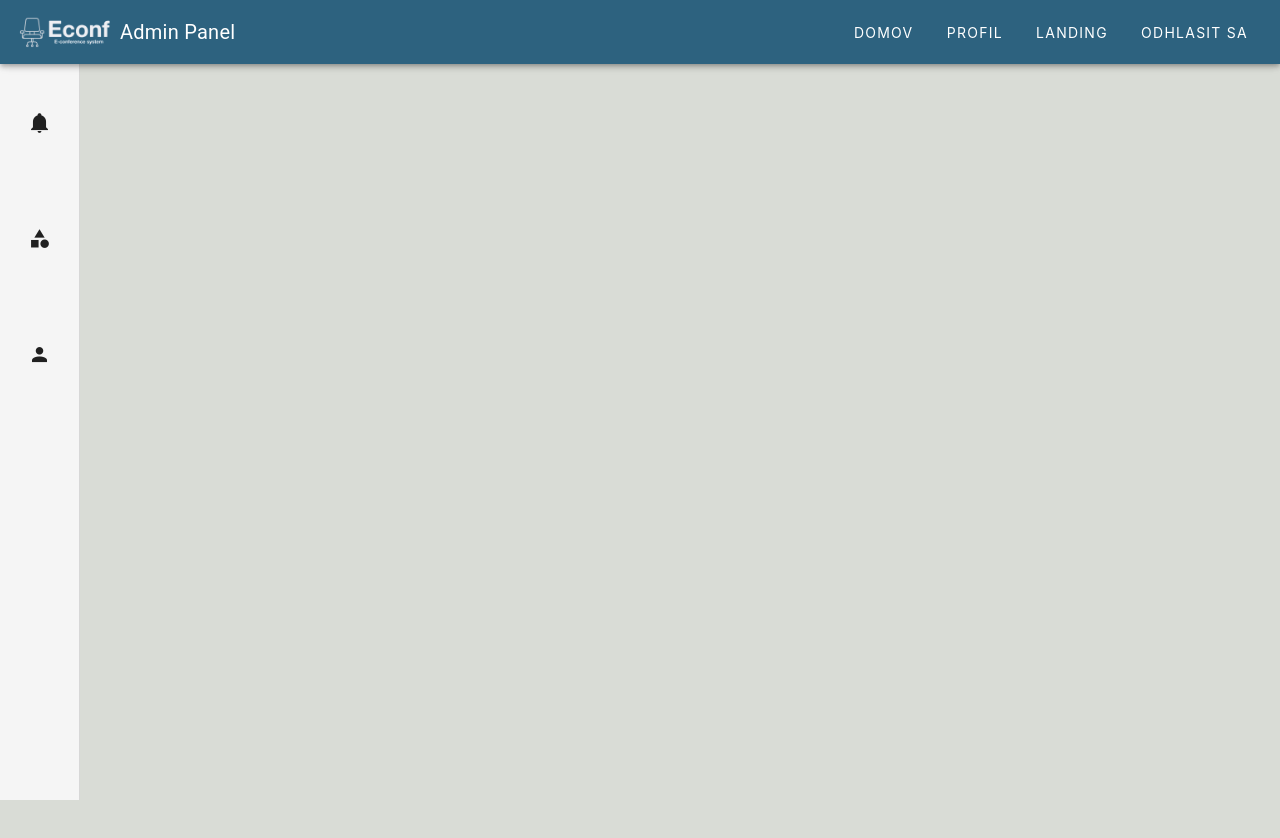
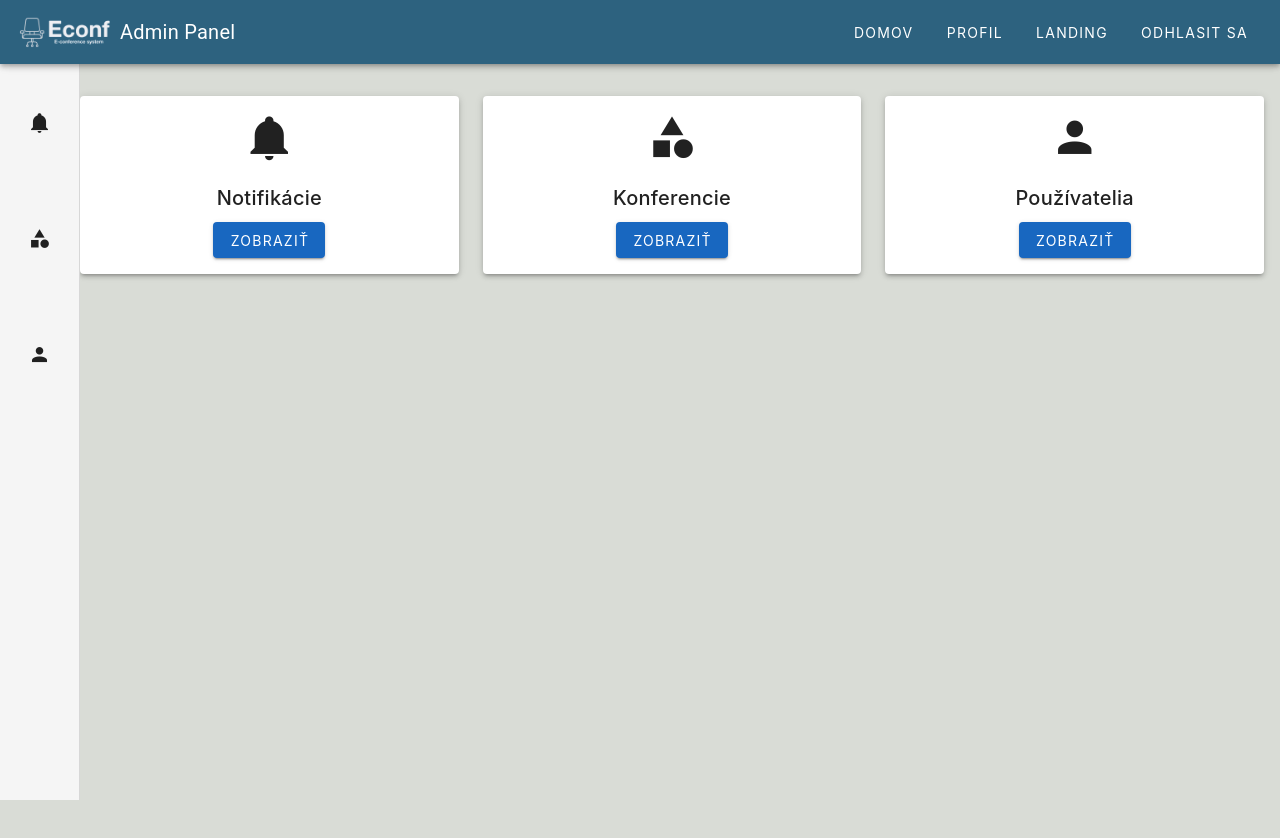
Before and after one commit to bencepiatrik/sw-ing-2024, a Vue app in the folder frontend/: page /admin in a window 1280 px wide. Shown: the top 838 px of the page. Built offline with nearby package versions, Linux system fonts and the light colour scheme; no server answers; sample sign-in values are in the browser's storage.

Commit message:
admin page cards for better navigation

```diff
--- a/frontend/src/views/AdminPage.vue
+++ b/frontend/src/views/AdminPage.vue
@@ -1,5 +1,5 @@
 <template>
-  <v-app style="background-color: #D9DCD6;">
+  <v-app style="background-color: #D9DCD6; ">
     <!-- Navbar -->
     <v-app-bar app color="#2D627F" dark>
       <v-container fluid>
@@ -26,9 +26,37 @@
     </v-app-bar>
 
     <!-- Sidebar + Content Layout -->
-    <v-main fluid class="pa-4" style="background-color: #D9DCD6;">
+    <v-main fluid class="pa-4" style="background-color: #D9DCD6;" >
       <v-container fluid class="d-flex pa-0">
+        <!-- Main Content -->
+        <v-row justify="space-between" v-if="!showNotifications && !showConferences && !showUsersTable">
+          <!-- Notification Card -->
+          <v-col cols="4">
+            <v-card elevation="3" class="pa-4 text-center">
+              <v-icon size="50" class="mb-3">mdi-bell</v-icon>
+              <v-card-title>Notifikácie</v-card-title>
+              <v-btn color="primary" @click="fetchNotifications">Zobraziť</v-btn>
+            </v-card>
+          </v-col>
 
+          <!-- Conferences Card -->
+          <v-col cols="4">
+            <v-card elevation="3" class="pa-4 text-center">
+              <v-icon size="50" class="mb-3">mdi-shape</v-icon>
+              <v-card-title>Konferencie</v-card-title>
+              <v-btn color="primary" @click="fetchConferences">Zobraziť</v-btn>
+            </v-card>
+          </v-col>
+
+          <!-- Users Card -->
+          <v-col cols="4">
+            <v-card elevation="3" class="pa-4 text-center">
+              <v-icon size="50" class="mb-3">mdi-account</v-icon>
+              <v-card-title>Používatelia</v-card-title>
+              <v-btn color="primary" @click="fetchUsers">Zobraziť</v-btn>
+            </v-card>
+          </v-col>
+        </v-row>
 
         <!-- Sidebar -->
         <v-navigation-drawer app permanent width="80" class="sidebar">
@@ -325,6 +353,7 @@ const updateNotificationState = async (notification, newState) => {
 <style scoped>
 .sidebar {
   background-color: #F5F5F5;
+  overflow: hidden;
 }
 
 .icon-color {
@@ -354,4 +383,28 @@ content-section {
   margin: 0 auto;
   border-radius: 10px;
 }
+
+/* Zabraňuje globálnemu skrolovaniu na celej stránke */
+html, body {
+  height: 100%; /* Nastaví výšku na 100% */
+  margin: 0;
+  padding: 0;
+  overflow: hidden; /* Zabraňuje skrolovaniu */
+}
+
+/* Nastavuje aplikáciu, aby zaberala celú výšku stránky */
+v-app {
+  height: 100%; /* Nastaví výšku aplikácie na celú stránku */
+  display: flex;
+  flex-direction: column;
+  overflow: hidden; /* Zakazuje skrolovanie */
+}
+
+/* Nastaví hlavný obsah na maximálnu výšku okna s možnosťou skrolovania len vnútri hlavného obsahu */
+.v-main {
+  flex: 1;
+  overflow-y: auto; /* Skrolovanie je povolené len v hlavnej oblasti */
+  padding: 16px;
+}
+
 </style>
```
